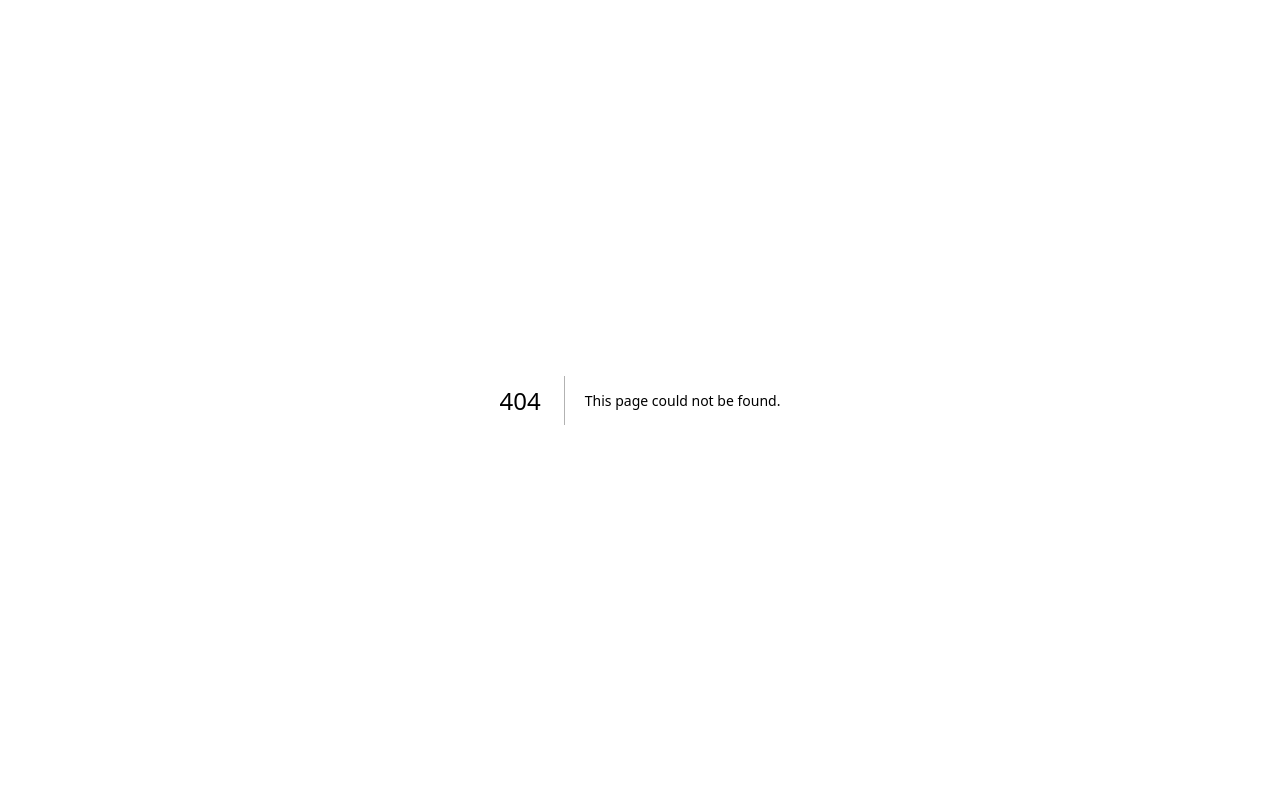
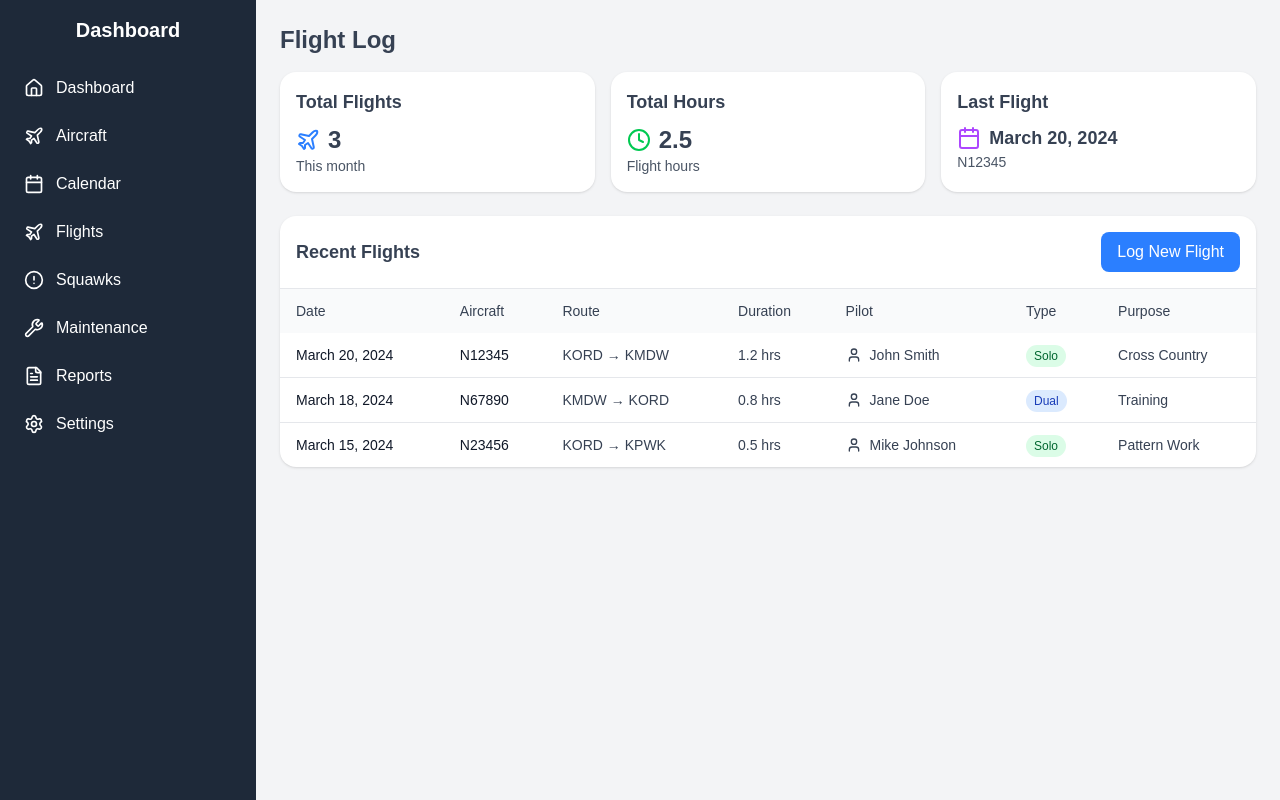
Before and after one commit to TroyOwens0493/digitalLogbooks, a Next.js app: page /flights in a window 1280 px wide. Before the commit this address had no page. Built offline with nearby package versions, Linux system fonts and the light colour scheme.

Commit message:
Add sample flights page with navigation and sample data
Co-authored-by: TroyOwens0493 <147565176+TroyOwens0493@users.noreply.github.com>

```diff
--- /dev/null
+++ b/src/app/flights/page.tsx
@@ -0,0 +1,12 @@
+// app/flights/page.tsx
+import Sidebar from "../../components/Sidebar";
+import Flights from "../../components/Flights";
+
+export default function FlightsPage() {
+    return (
+        <div className="flex h-screen bg-gray-100">
+            <Sidebar />
+            <Flights />
+        </div>
+    );
+}
--- /dev/null
+++ b/src/components/Flights.jsx
@@ -0,0 +1,133 @@
+// components/Flights.jsx
+import { Plane, Clock, User, Calendar } from "lucide-react";
+
+export default function Flights() {
+    // Sample flight data
+    const recentFlights = [
+        {
+            id: 1,
+            aircraft: "N12345",
+            date: "March 20, 2024",
+            departure: "KORD",
+            arrival: "KMDW",
+            duration: "1.2",
+            pilot: "John Smith",
+            type: "Solo",
+            purpose: "Cross Country"
+        },
+        {
+            id: 2,
+            aircraft: "N67890",
+            date: "March 18, 2024",
+            departure: "KMDW",
+            arrival: "KORD",
+            duration: "0.8",
+            pilot: "Jane Doe",
+            type: "Dual",
+            purpose: "Training"
+        },
+        {
+            id: 3,
+            aircraft: "N23456",
+            date: "March 15, 2024",
+            departure: "KORD",
+            arrival: "KPWK",
+            duration: "0.5",
+            pilot: "Mike Johnson",
+            type: "Solo",
+            purpose: "Pattern Work"
+        }
+    ];
+
+    const totalFlightTime = recentFlights.reduce((total, flight) => total + parseFloat(flight.duration), 0);
+
+    return (
+        <div className="p-6 flex-1">
+            <h1 className="text-2xl font-bold mb-4">Flight Log</h1>
+
+            {/* Flight Statistics */}
+            <div className="grid grid-cols-3 gap-4 mb-6">
+                <div className="bg-white p-4 rounded-2xl shadow">
+                    <h2 className="text-lg font-semibold mb-2 text-gray-700">Total Flights</h2>
+                    <div className="flex items-center gap-2">
+                        <Plane size={24} className="text-blue-500" />
+                        <span className="text-2xl font-bold">{recentFlights.length}</span>
+                    </div>
+                    <p className="text-sm text-gray-600">This month</p>
+                </div>
+
+                <div className="bg-white p-4 rounded-2xl shadow">
+                    <h2 className="text-lg font-semibold mb-2 text-gray-700">Total Hours</h2>
+                    <div className="flex items-center gap-2">
+                        <Clock size={24} className="text-green-500" />
+                        <span className="text-2xl font-bold">{totalFlightTime.toFixed(1)}</span>
+                    </div>
+                    <p className="text-sm text-gray-600">Flight hours</p>
+                </div>
+
+                <div className="bg-white p-4 rounded-2xl shadow">
+                    <h2 className="text-lg font-semibold mb-2 text-gray-700">Last Flight</h2>
+                    <div className="flex items-center gap-2">
+                        <Calendar size={24} className="text-purple-500" />
+                        <span className="text-lg font-bold">{recentFlights[0]?.date}</span>
+                    </div>
+                    <p className="text-sm text-gray-600">{recentFlights[0]?.aircraft}</p>
+                </div>
+            </div>
+
+            {/* Recent Flights Table */}
+            <div className="bg-white rounded-2xl shadow">
+                <div className="p-4 border-b border-gray-200">
+                    <div className="flex justify-between items-center">
+                        <h2 className="text-lg font-semibold">Recent Flights</h2>
+                        <button className="bg-blue-500 text-white px-4 py-2 rounded-lg hover:bg-blue-600 transition-colors">
+                            Log New Flight
+                        </button>
+                    </div>
+                </div>
+
+                <div className="overflow-x-auto">
+                    <table className="w-full">
+                        <thead className="bg-gray-50">
+                            <tr>
+                                <th className="px-4 py-3 text-left text-sm font-medium text-gray-700">Date</th>
+                                <th className="px-4 py-3 text-left text-sm font-medium text-gray-700">Aircraft</th>
+                                <th className="px-4 py-3 text-left text-sm font-medium text-gray-700">Route</th>
+                                <th className="px-4 py-3 text-left text-sm font-medium text-gray-700">Duration</th>
+                                <th className="px-4 py-3 text-left text-sm font-medium text-gray-700">Pilot</th>
+                                <th className="px-4 py-3 text-left text-sm font-medium text-gray-700">Type</th>
+                                <th className="px-4 py-3 text-left text-sm font-medium text-gray-700">Purpose</th>
+                            </tr>
+                        </thead>
+                        <tbody className="divide-y divide-gray-200">
+                            {recentFlights.map((flight) => (
+                                <tr key={flight.id} className="hover:bg-gray-50">
+                                    <td className="px-4 py-3 text-sm text-gray-900">{flight.date}</td>
+                                    <td className="px-4 py-3 text-sm font-medium text-gray-900">{flight.aircraft}</td>
+                                    <td className="px-4 py-3 text-sm text-gray-700">{flight.departure} → {flight.arrival}</td>
+                                    <td className="px-4 py-3 text-sm text-gray-700">{flight.duration} hrs</td>
+                                    <td className="px-4 py-3 text-sm text-gray-700">
+                                        <div className="flex items-center gap-2">
+                                            <User size={16} />
+                                            {flight.pilot}
+                                        </div>
+                                    </td>
+                                    <td className="px-4 py-3 text-sm">
+                                        <span className={`px-2 py-1 rounded-full text-xs font-medium ${
+                                            flight.type === 'Solo'
+                                                ? 'bg-green-100 text-green-800'
+                                                : 'bg-blue-100 text-blue-800'
+                                        }`}>
+                                            {flight.type}
+                                        </span>
+                                    </td>
+                                    <td className="px-4 py-3 text-sm text-gray-700">{flight.purpose}</td>
+                                </tr>
+                            ))}
+                        </tbody>
+                    </table>
+                </div>
+            </div>
+        </div>
+    );
+}
--- a/src/components/Sidebar.jsx
+++ b/src/components/Sidebar.jsx
@@ -1,16 +1,17 @@
 // components/Sidebar.jsx
+import Link from "next/link";
 import { Home, Calendar, Plane, Wrench, FileText, Settings, AlertCircle } from "lucide-react";
 
 export default function Sidebar() {
     const menuItems = [
-        { label: "Dashboard", icon: <Home size={20} /> },
-        { label: "Aircraft", icon: <Plane size={20} /> },
-        { label: "Calendar", icon: <Calendar size={20} /> },
-        { label: "Flights", icon: <Plane size={20} /> },
-        { label: "Squawks", icon: <AlertCircle size={20} /> },
-        { label: "Maintenance", icon: <Wrench size={20} /> },
-        { label: "Reports", icon: <FileText size={20} /> },
-        { label: "Settings", icon: <Settings size={20} /> },
+        { label: "Dashboard", icon: <Home size={20} />, href: "/" },
+        { label: "Aircraft", icon: <Plane size={20} />, href: "#" },
+        { label: "Calendar", icon: <Calendar size={20} />, href: "#" },
+        { label: "Flights", icon: <Plane size={20} />, href: "/flights" },
+        { label: "Squawks", icon: <AlertCircle size={20} />, href: "#" },
+        { label: "Maintenance", icon: <Wrench size={20} />, href: "#" },
+        { label: "Reports", icon: <FileText size={20} />, href: "#" },
+        { label: "Settings", icon: <Settings size={20} />, href: "#" },
     ];
 
     return (
@@ -20,12 +21,18 @@ export default function Sidebar() {
             </div>
             <ul className="space-y-2">
                 {menuItems.map((item, idx) => (
-                    <li
-                        key={idx}
-                        className="flex items-center gap-3 p-2 rounded-lg hover:bg-gray-700 cursor-pointer"
-                    >
-                        {item.icon}
-                        <span>{item.label}</span>
+                    <li key={idx}>
+                        {item.href === "#" ? (
+                            <div className="flex items-center gap-3 p-2 rounded-lg hover:bg-gray-700 cursor-pointer">
+                                {item.icon}
+                                <span>{item.label}</span>
+                            </div>
+                        ) : (
+                            <Link href={item.href} className="flex items-center gap-3 p-2 rounded-lg hover:bg-gray-700 cursor-pointer">
+                                {item.icon}
+                                <span>{item.label}</span>
+                            </Link>
+                        )}
                     </li>
                 ))}
             </ul>
```
Also changed, not shown: 1 other file (tests, documents, lock files or other folders).
